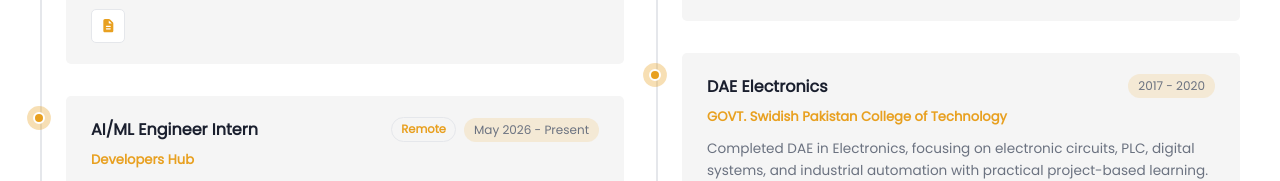
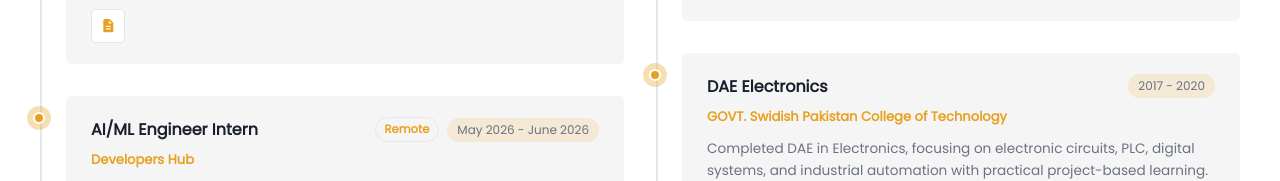
Before and after one commit to Umer12534/my-portfolio, a React (Vite) app: page / in a window 1280 px wide. Shown: the part 4908-5089 px from the top of the page. Built offline with nearby package versions, Linux system fonts and the light colour scheme.

Commit message:
update the experience list.

```diff
--- a/src/components/Resume/Resume.jsx
+++ b/src/components/Resume/Resume.jsx
@@ -30,7 +30,7 @@ const experience = [
     role: "AI/ML Engineer Intern",
     company: "Developers Hub",
     companyUrl: "https://developers-hub.com/",
-    period: "May 2026 - Present",
+    period: "May 2026 - June 2026",
     locationType: "Remote",
     description:
       "Worked as an AI/ML Engineer Intern at Developers Hub, Built mini projects using Python, TensorFlow, and scikit-learn to implement machine learning algorithms. Developed and trained models for classification and regression tasks.",
```
